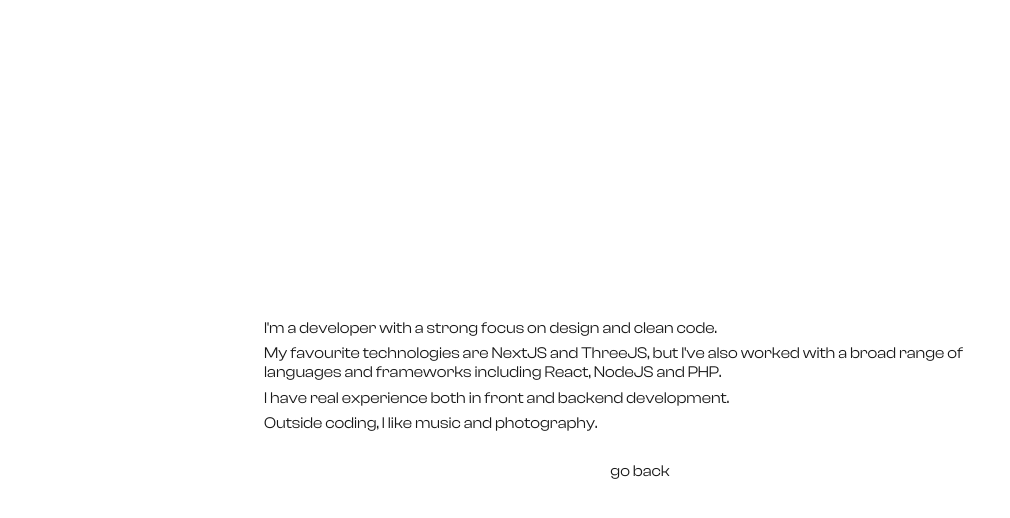
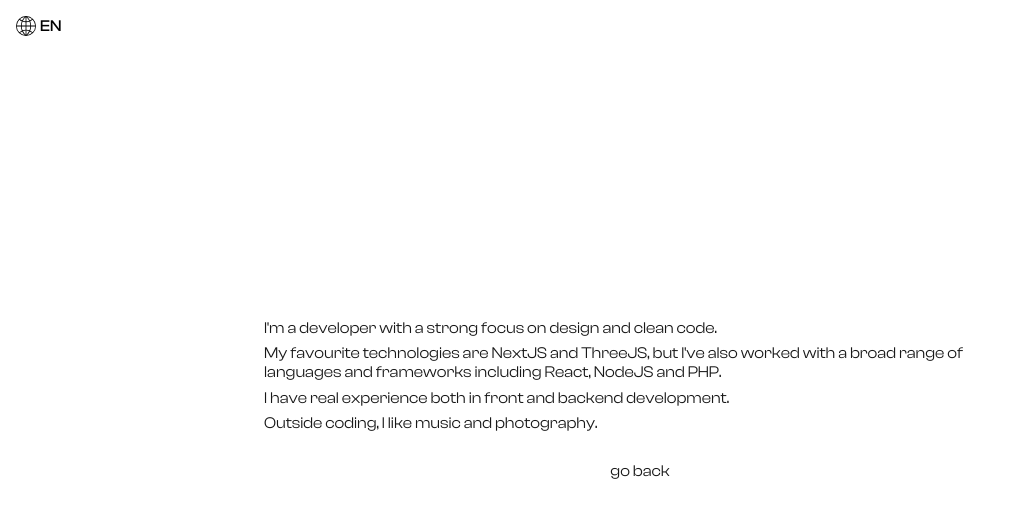
Before and after one commit to guilleixy/camera-portfolio, a Next.js app: page /en/about in a window 1280 px wide. Shown: the top 518 px of the page, without its empty margins (0-1010 px from the left). Built offline with nearby package versions, Linux system fonts and the light colour scheme.

Commit message:
feat: add locale switcher to about

```diff
--- a/src/app/[locale]/about/about.module.css
+++ b/src/app/[locale]/about/about.module.css
@@ -16,3 +16,17 @@
   flex-direction: column;
   gap: 0.4rem;
 }
+
+.lang {
+  position: absolute;
+  left: 1rem;
+  top: 1rem;
+}
+
+.lang button {
+  color: black;
+}
+
+.lang svg path {
+  fill: black !important;
+}
--- a/src/app/[locale]/about/page.tsx
+++ b/src/app/[locale]/about/page.tsx
@@ -1,5 +1,6 @@
 import { useTranslations } from "next-intl";
 import styles from "./about.module.css";
+import LocaleSwitcher from "@/components/Locale/LocaleSwitcher";
 
 export default function AboutPage() {
   const tGeneral = useTranslations("General");
@@ -15,6 +16,9 @@
           ))}
       </article>
       <a href="/">{tGeneral("backButton")}</a>
+      <div className={styles.lang}>
+        <LocaleSwitcher />
+      </div>
     </section>
   );
 }
```
